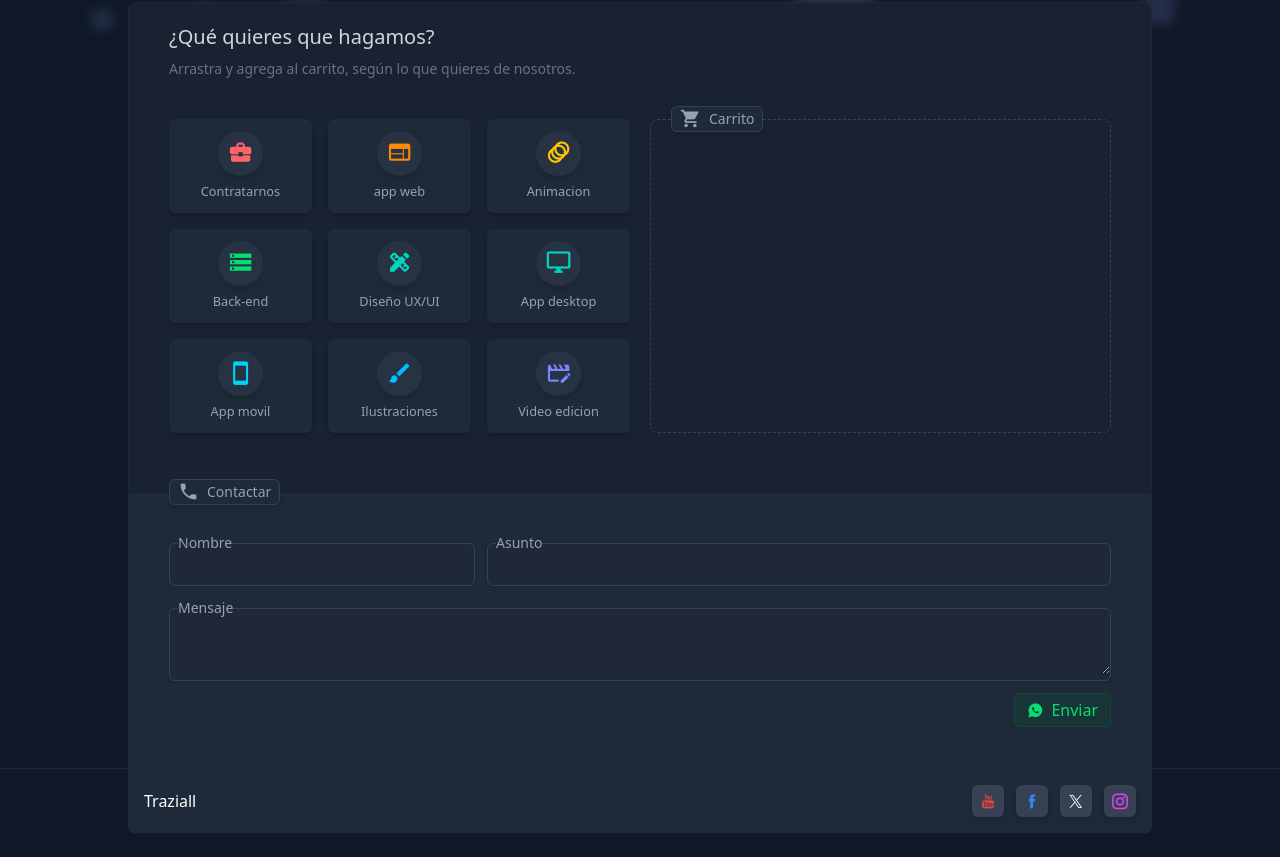
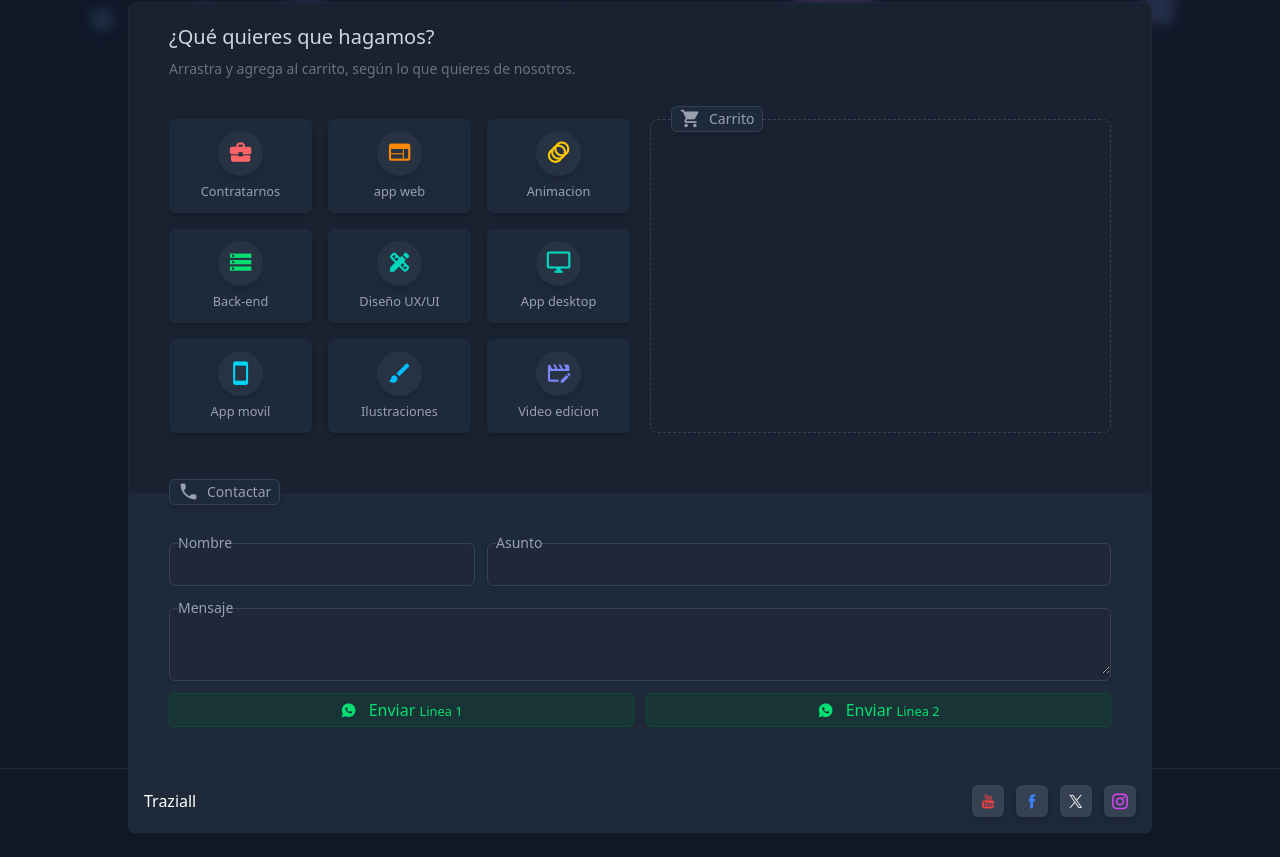
Before and after one commit to traziall/contactus, a website with bundled scripts: page index.html in a window 1280 px wide. Shown: the part 1651-2508 px from the top of the page. Built offline with nearby package versions, Linux system fonts and the light colour scheme.

Commit message:
contact listo

```diff
--- a/assets/ui/index-ui/tw/ul-sortable.tailwind.css
+++ b/assets/ui/index-ui/tw/ul-sortable.tailwind.css
@@ -37,6 +37,6 @@ span.span-title {
         }
     }
     button {
-        @apply text-green-400 inline-flex gap-2 items-center py-1 px-3 bg-green-800/20 rounded-md border border-green-800/50;
+        @apply cursor-pointer text-center space-x-2 text-green-400 py-1 px-3 bg-green-800/20 rounded-md border border-green-800/50;
     }
 }
--- a/assets/vue/index/components/tz-contact.js
+++ b/assets/vue/index/components/tz-contact.js
@@ -147,10 +147,14 @@ export const tzContact = {
                             <textarea v-model="form.message"></textarea>
                         </fieldset>
                     </div>
-                    <div class="col-span-full text-right">
+                    <div class="col-span-full grid grid-cols-2 gap-3">
                         <button type="submit">
                             <i class="icofont-whatsapp"></i>
-                            Enviar
+                            Enviar <small>Linea 1</small>
+                        </button>
+                        <button type="submit">
+                            <i class="icofont-whatsapp"></i>
+                            Enviar <small>Linea 2</small>
                         </button>
                     </div>
                 </form>
@@ -171,14 +175,12 @@ export const tzContact = {
             // console.log(JSON.stringify(this.items, null, 2));
         },
         looup() {
-            // inicializar lookup
             this.items.forEach((group) => {
                 group.children.forEach((child) => {
                     this.itemLookup[child.uuid] = child;
                 });
             });
 
-            // crear Sortable para cada grupo
             this.items.forEach((group) => {
                 const el = document.getElementById(group.group);
                 Sortable.create(el, {
```
Also changed, not shown: assets/ui/tw.css.
